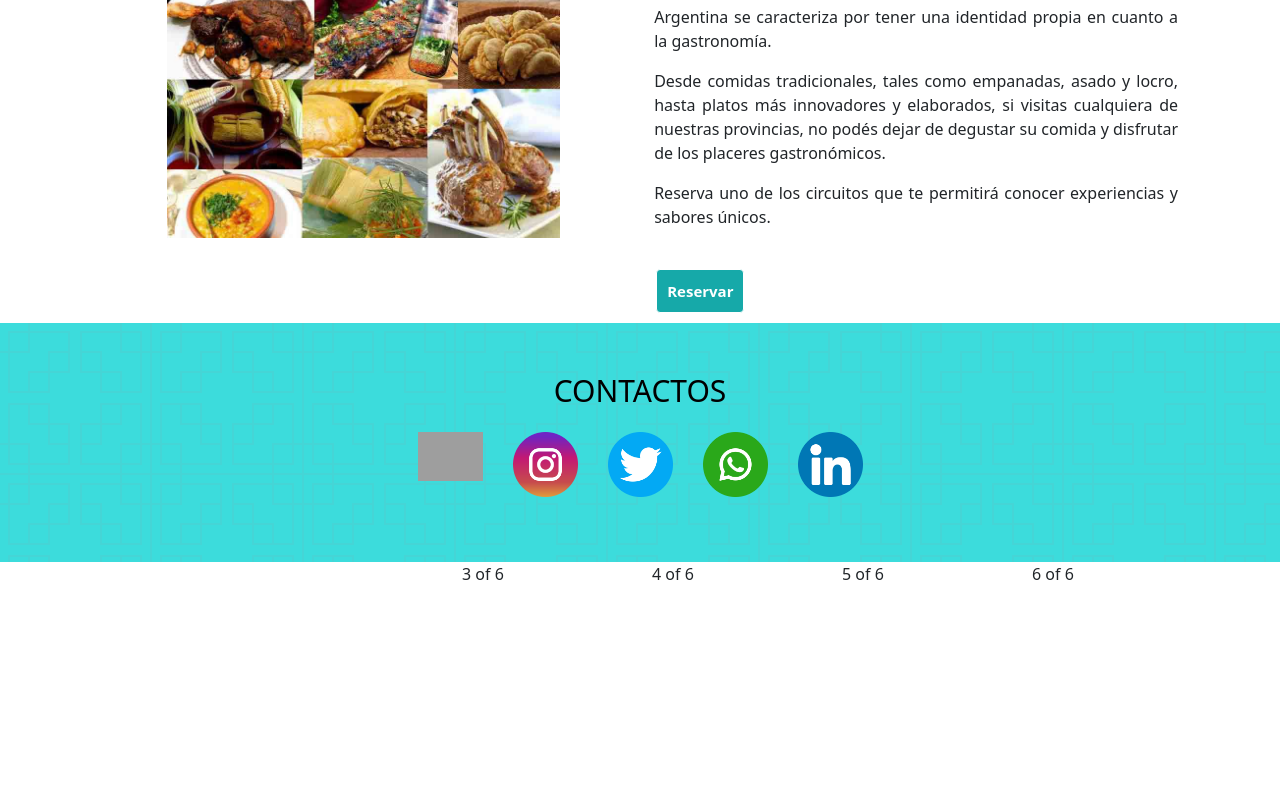
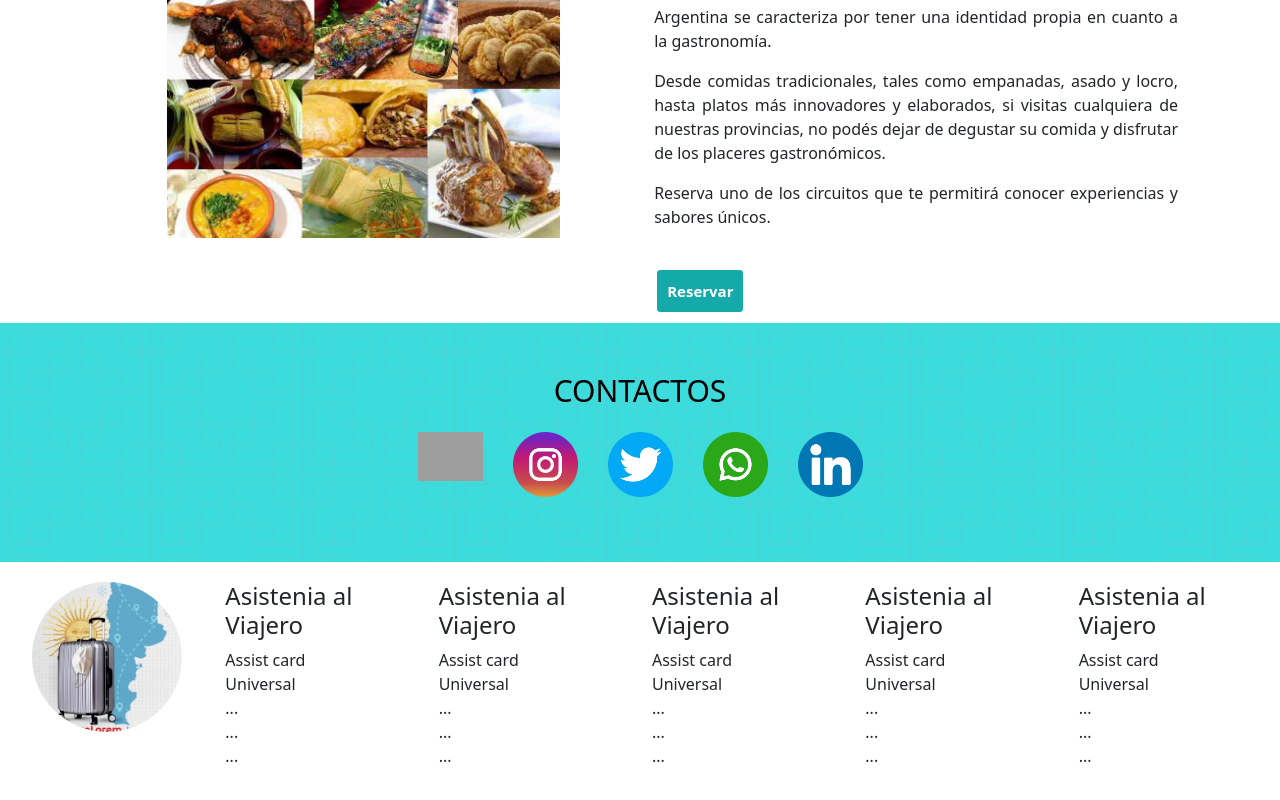
Before and after one commit to GPallero/Proyecto-React-Numen, a React (Create React App) app: page / in a window 1280 px wide. Shown: the part 1691-2491 px from the top of the page. Before the commit the page ends 2277 px from the top, so only its background shows below. Built offline with nearby package versions, Linux system fonts and the light colour scheme; grey boxes are pictures that could not be loaded.

Commit message:
footer finalizado

```diff
--- a/src/components/Footer/Pie.js
+++ b/src/components/Footer/Pie.js
@@ -1,19 +1,70 @@
 import React from "react"
 import {Container, Row, Col} from "react-bootstrap"
-
+import logo from "../../images/logo.jpeg"
+import Footer from "../Footer";
+import "./pie.css";
 
 const Pie = () => {
     return (
-        <Container>
-            <Row>
-                <Col></Col>
-                <Col></Col>
-                <Col>3 of 6</Col>
-                <Col>4 of 6</Col>
-                <Col>5 of 6</Col>
-                <Col>6 of 6</Col>
+        <footer>
+        <Container fluid>
+            <Row className="atributosflex">
+                <Col className="LogoCenter"><img className="FooterLogo" src={logo} alt= "logo"/></Col>
+                <Col>
+                <div className="contentFooter">
+                <h4>Asistenia al Viajero</h4>
+                <ul>
+                    <li>Assist card</li>
+                    <li>Universal</li>
+                    <li>...</li>
+                    <li>...</li>
+                    <li>...</li>
+                </ul>
+                </div>
+                </Col>
+                <Col><div className="contentFooter">
+                <h4>Asistenia al Viajero</h4>
+                <ul>
+                    <li>Assist card</li>
+                    <li>Universal</li>
+                    <li>...</li>
+                    <li>...</li>
+                    <li>...</li>
+                </ul>
+                </div></Col>
+                <Col><div className="contentFooter">
+                <h4>Asistenia al Viajero</h4>
+                <ul>
+                    <li>Assist card</li>
+                    <li>Universal</li>
+                    <li>...</li>
+                    <li>...</li>
+                    <li>...</li>
+                </ul>
+                </div></Col>
+                <Col><div className="contentFooter">
+                <h4>Asistenia al Viajero</h4>
+                <ul>
+                    <li>Assist card</li>
+                    <li>Universal</li>
+                    <li>...</li>
+                    <li>...</li>
+                    <li>...</li>
+                </ul>
+                </div></Col>
+                <Col><div className="contentFooter">
+                <h4>Asistenia al Viajero</h4>
+                <ul>
+                    <li>Assist card</li>
+                    <li>Universal</li>
+                    <li>...</li>
+                    <li>...</li>
+                    <li>...</li>
+                </ul>
+                </div></Col>
             </Row>
         </Container>
+        </footer>
     );
 
 }
--- /dev/null
+++ b/src/components/Footer/pie.css
@@ -0,0 +1,41 @@
+footer {
+    margin: 20px 0;
+}
+
+.atributoflex {
+    display: grid;
+    gap: 1rem;
+    grid-auto-rows: 8rem;
+    grid-template-columns: repeat(auto-fill, minmax(min(100%, 25rem), 1fr));
+
+}
+
+
+.LogoCenter {
+    display: flex;
+    justify-content: center;
+    margin-bottom: 20px;
+}
+
+.FooterLogo {
+    width: 150px;
+    height: 150px;
+    object-fit: cover;
+    border-radius: 50%;
+}
+
+.contentFooter {
+    display: flex;
+    flex-wrap: wrap;
+    flex-direction: column;
+    justify-content: center;
+
+}
+
+.contentFooter ul {
+    padding-inline-start: 0;
+}
+
+.contentFooter ul li {
+    list-style: none;
+}
```
